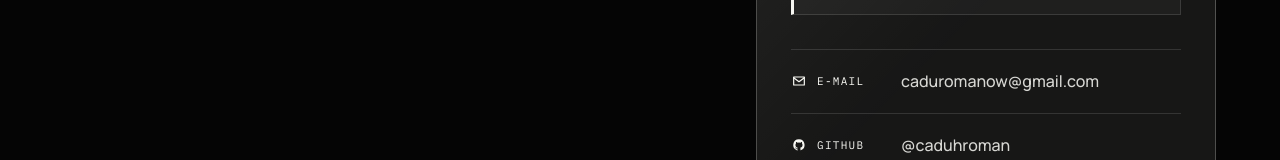
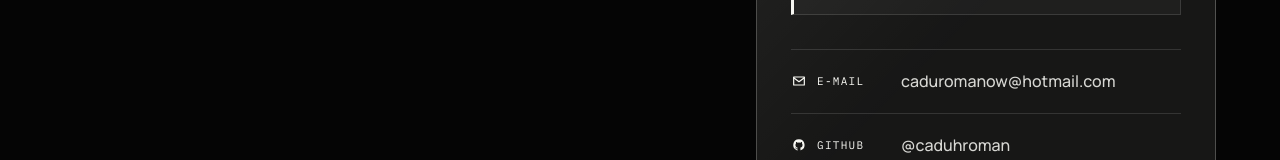
Before and after one commit to CaduhRoman/portfolio, a React (Vite) app: page / in a window 1280 px wide. Shown: the part 4424-4584 px from the top of the page. Built offline with nearby package versions, Linux system fonts and the light colour scheme; no server answers.

Commit message:
fix: email

```diff
--- a/src/App.tsx
+++ b/src/App.tsx
@@ -530,12 +530,12 @@ function Contact({ content }: { content: (typeof copy)[Language] }) {
           </div>
 
           <div className="contact-links">
-            <a href="mailto:caduromanow@gmail.com">
+            <a href="mailto:caduromanow@hotmail.com">
               <span>
                 <IconMail />
                 {content.contact.email}
               </span>
-              <strong>caduromanow@gmail.com</strong>
+              <strong>caduromanow@hotmail.com</strong>
             </a>
             <a href="https://github.com/caduhroman" target="_blank" rel="noopener noreferrer">
               <span>
```
